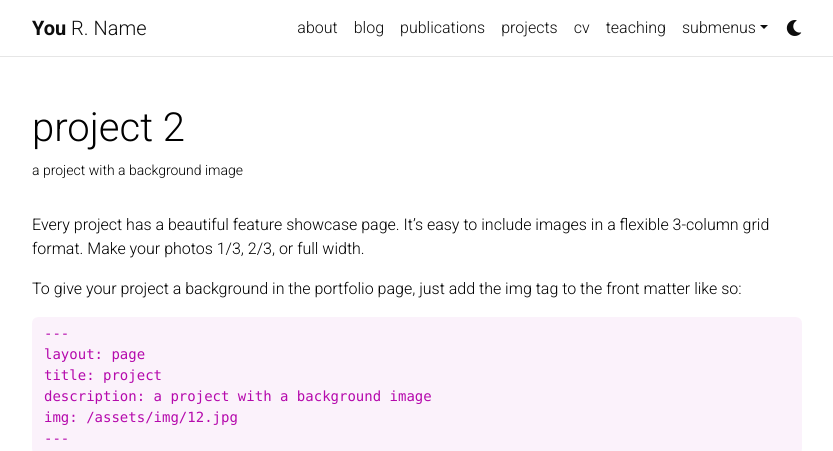
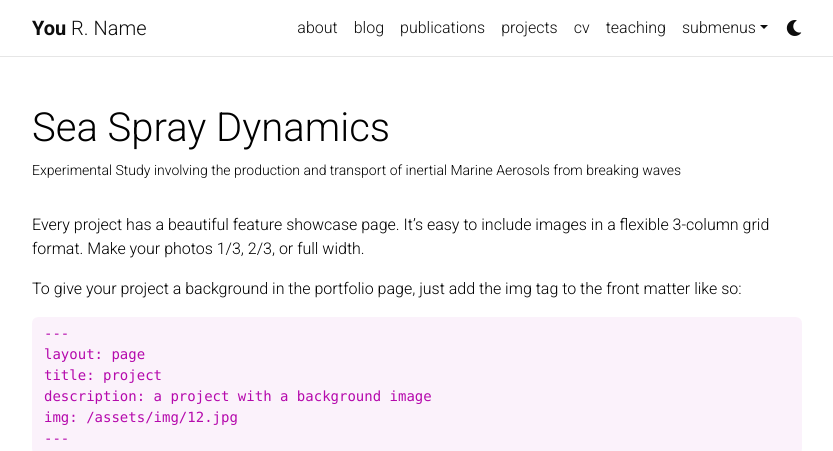
Before and after one commit to RobertJaquette/RobertJaquette, a Jekyll site: the page built from _projects/2_project.md, in a window 1280 px wide and 1400 px high, cut to the strip 0-451 px from the top of the window. Shown: the whole strip, without its empty margins (223-1056 px from the left). Built offline with Jekyll 4.4.1, drawn with Linux system fonts in a browser that asks for light colours; full-size pictures stand in for the smaller copies a plugin makes; comment, search, counter and statistics services are not loaded; a style sheet for code colours, icons or effects is not loaded; some of the changed text lies outside the part shown.

Commit message:
Update 2_project.md

```diff
--- a/_projects/2_project.md
+++ b/_projects/2_project.md
@@ -1,7 +1,7 @@
 ---
 layout: page
-title: project 2
-description: a project with a background image
+title: Sea Spray Dynamics
+description: Experimental Study involving the production and transport of inertial Marine Aerosols from breaking waves
 img: assets/img/3.jpg
 importance: 2
 category: work
```
Also changed, not shown: other parts of _projects/2_project.md (+1 -1 lines).
